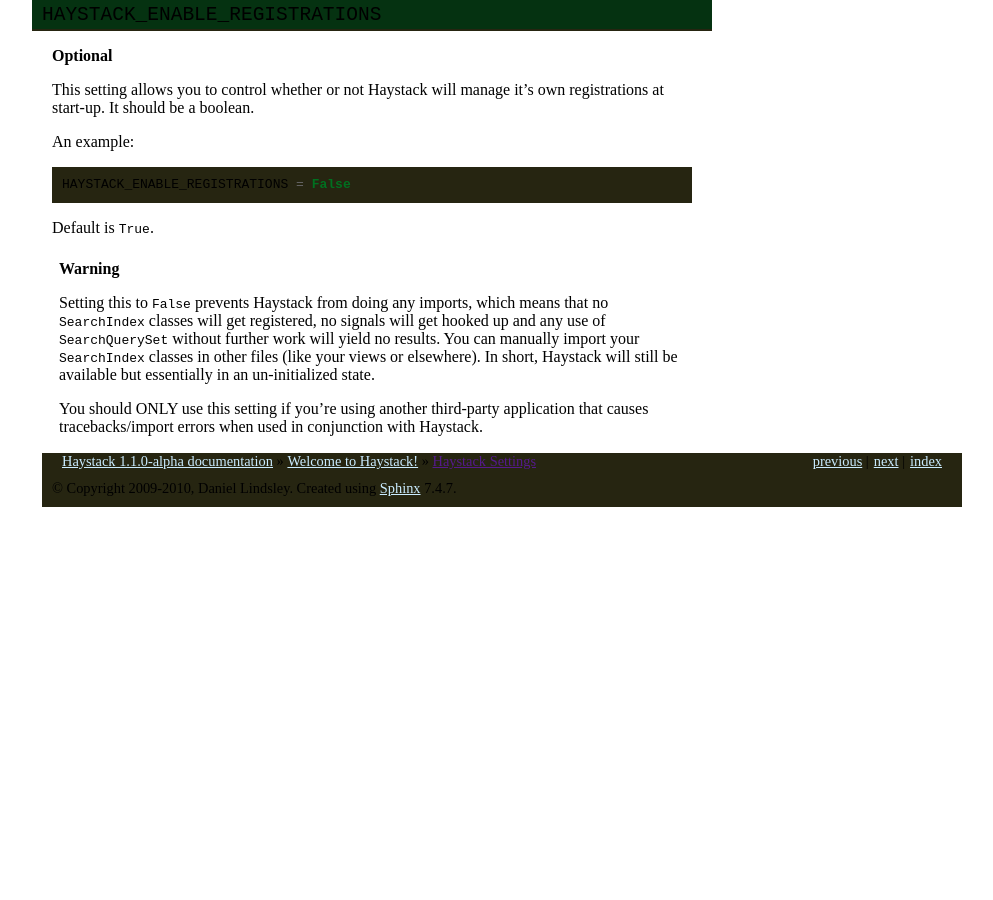
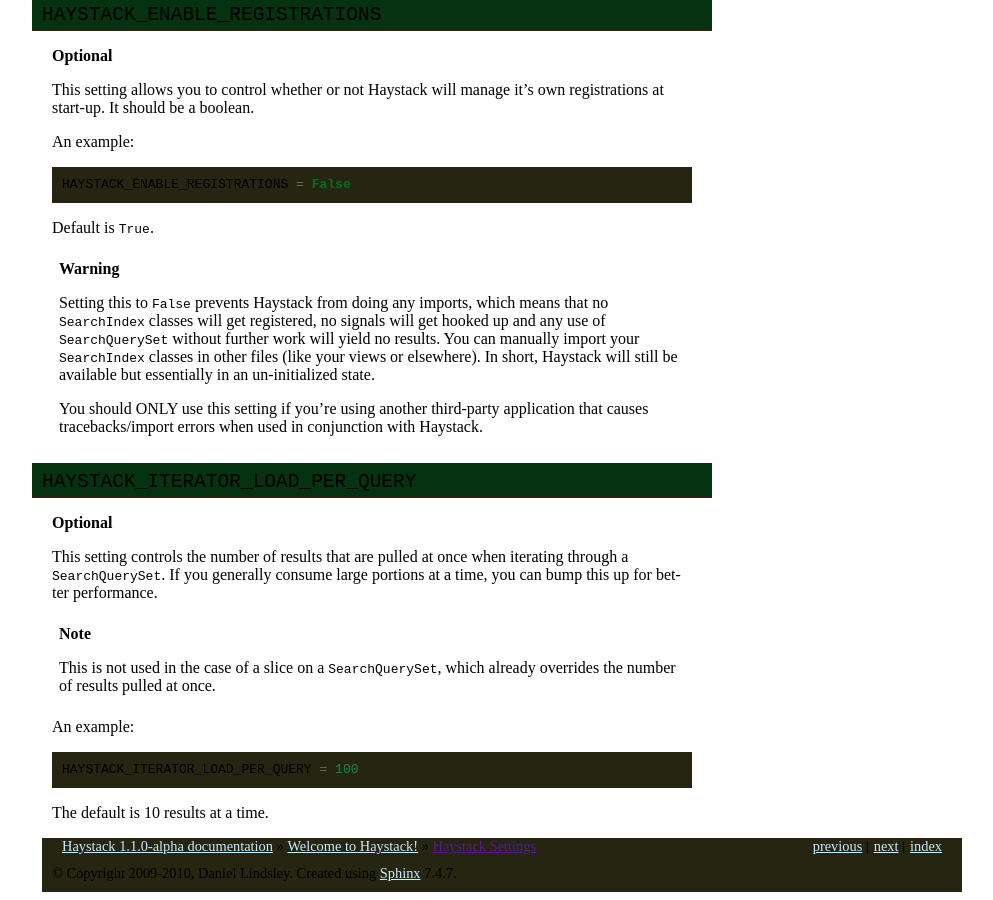
Before and after one commit to django-haystack/django-haystack, a Sphinx documentation site: the page built from docs/settings.rst, in a window 1280 px wide and 900 px high, scrolled down 4130 px. Shown: the whole window, without its empty margins (138-1131 px from the left). Built offline with Sphinx 7.4.7, drawn with Linux system fonts in a browser that asks for light colours; a style sheet for code colours, icons or effects is not loaded; before the commit the page ends 4645 px from its top, so only the background shows below that; some of the changed text lies outside the part shown.

Commit message:
You can now override ``ITERATOR_LOAD_PER_QUERY`` with a setting if you're consuming big chunks of a ``SearchQuerySet``. Thanks to kylemacfarlane for the report.

```diff
--- a/docs/settings.rst
+++ b/docs/settings.rst
@@ -258,3 +258,24 @@
     You should ONLY use this setting if you're using another third-party
     application that causes tracebacks/import errors when used in conjunction
     with Haystack.
+
+
+``HAYSTACK_ITERATOR_LOAD_PER_QUERY``
+====================================
+
+**Optional**
+
+This setting controls the number of results that are pulled at once when
+iterating through a ``SearchQuerySet``. If you generally consume large portions
+at a time, you can bump this up for better performance.
+
+.. note::
+
+    This is not used in the case of a slice on a ``SearchQuerySet``, which
+    already overrides the number of results pulled at once.
+
+An example::
+
+    HAYSTACK_ITERATOR_LOAD_PER_QUERY = 100
+
+The default is 10 results at a time.
```
Also changed, not shown: 1 other file.
